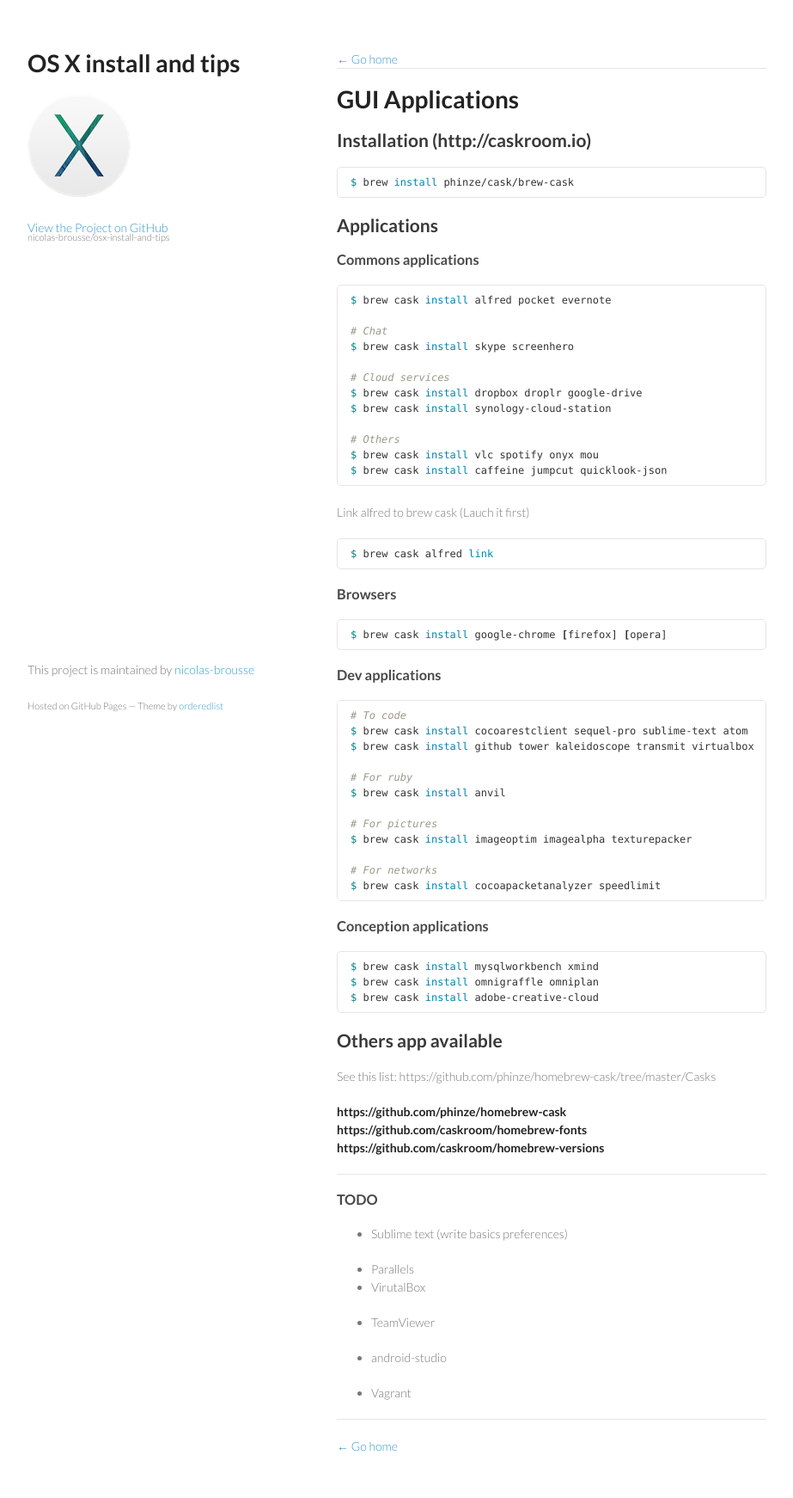
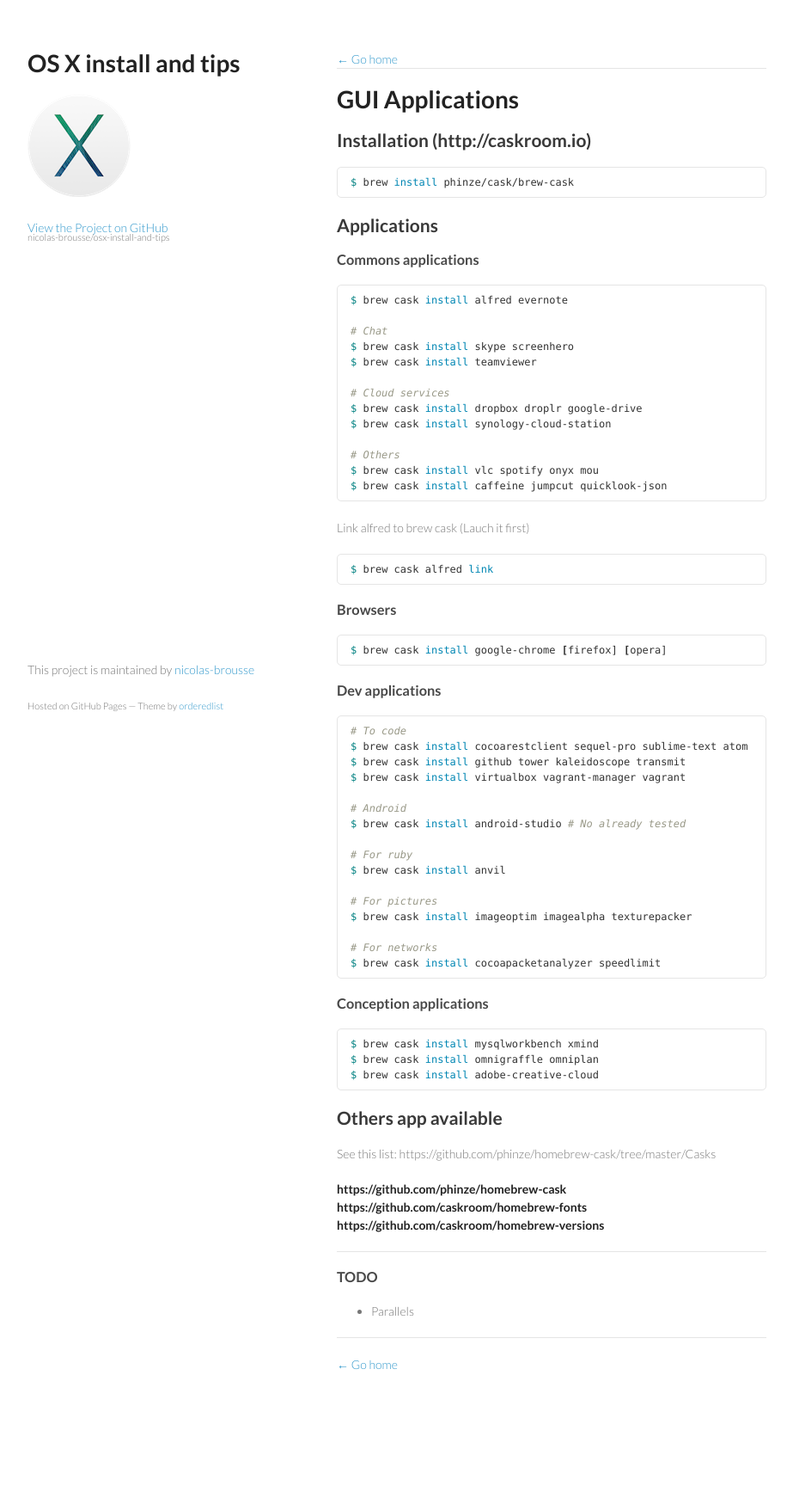
Before and after one commit to nicolas-brousse/osx-install-and-tips, a Jekyll site: the page built from pages/installation/gui-apps.md, in a window 1280 px wide. Shown: the whole page at 86% size, without its empty margins (178-1101 px from the left). Built offline with Jekyll 4.4.1, drawn with Linux system fonts in a browser that asks for light colours; Markdown is read by kramdown in place of the engine named in the settings; after the commit the page ends 1647 px from its top, so only the background shows below that.

Commit message:
Updates pages/

````diff
--- a/pages/installation/gui-apps.md
+++ b/pages/installation/gui-apps.md
@@ -14,10 +14,11 @@
 ### Commons applications
 
 ```bash
-$ brew cask install alfred pocket evernote
+$ brew cask install alfred evernote
 
 # Chat
 $ brew cask install skype screenhero
+$ brew cask install teamviewer
 
 # Cloud services
 $ brew cask install dropbox droplr google-drive
@@ -47,7 +48,11 @@
 ```bash
 # To code
 $ brew cask install cocoarestclient sequel-pro sublime-text atom
-$ brew cask install github tower kaleidoscope transmit virtualbox
+$ brew cask install github tower kaleidoscope transmit
+$ brew cask install virtualbox vagrant-manager vagrant
+
+# Android
+$ brew cask install android-studio # No already tested
 
 # For ruby
 $ brew cask install anvil
@@ -80,14 +85,4 @@
 
 ### TODO
 
-- Sublime text (write basics preferences)
-
-
 - Parallels
-- VirutalBox
-
-- TeamViewer
-
-- android-studio
-
-- Vagrant
````
Also changed, not shown: index.md (+1 -0 lines), pages/installation/homebrew.md (+5 -6 lines), pages/installation/rbenv.md (+17 -12 lines), pages/tips/rbenv.md (added, +9 -0 lines).
